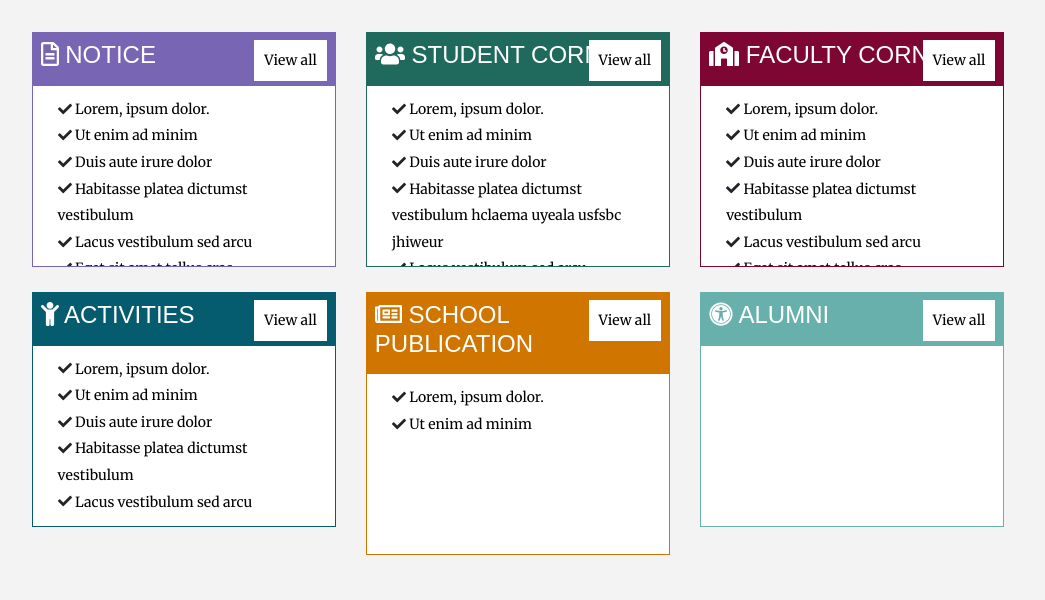
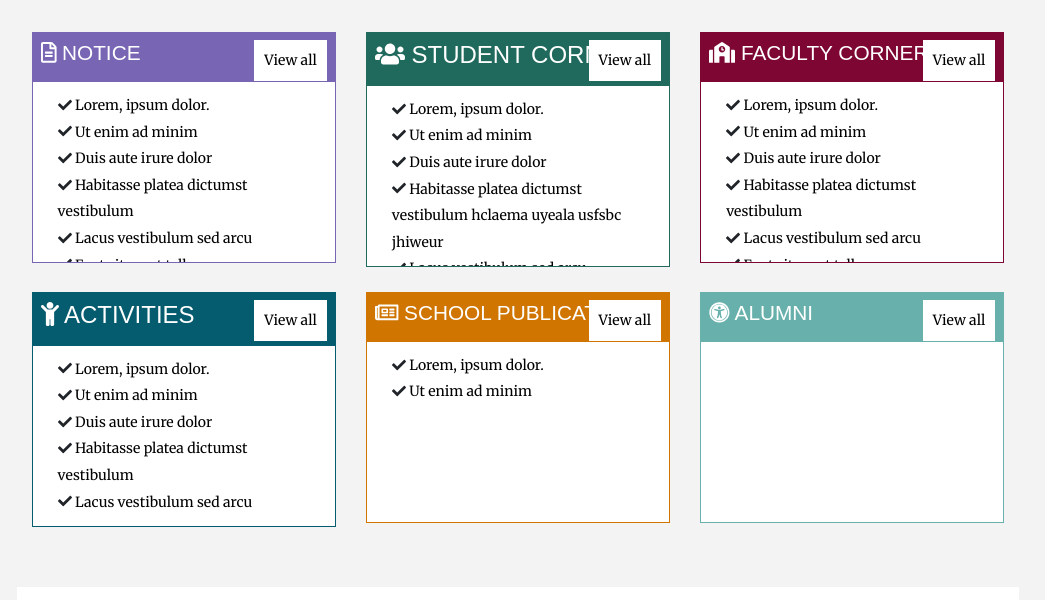
Before and after one commit to AmartyaDebnath/cdvhs, a plain HTML site: page index.html in a window 1280 px wide. Shown: the part 1955-2555 px from the top of the page, without its empty margins (122-1167 px from the left). Drawn offline with nearby package versions, Linux system fonts and the light colour scheme; a web font is replaced by a local one.

Commit message:
Update style.css

```diff
--- a/style.css
+++ b/style.css
@@ -386,6 +386,15 @@ ul.bulleted-list {
   width: 100%;
 }
 
+.notice-title,
+.stdCorner-itle,
+.facCorner-title,
+.activity-title,
+.schPublication-title,
+.alumini-title {
+  font-size: 1.3rem;
+}
+
 .notice-ul-list,
 .stdCorner-ul-list,
 .facCorner-ul-list,
```
